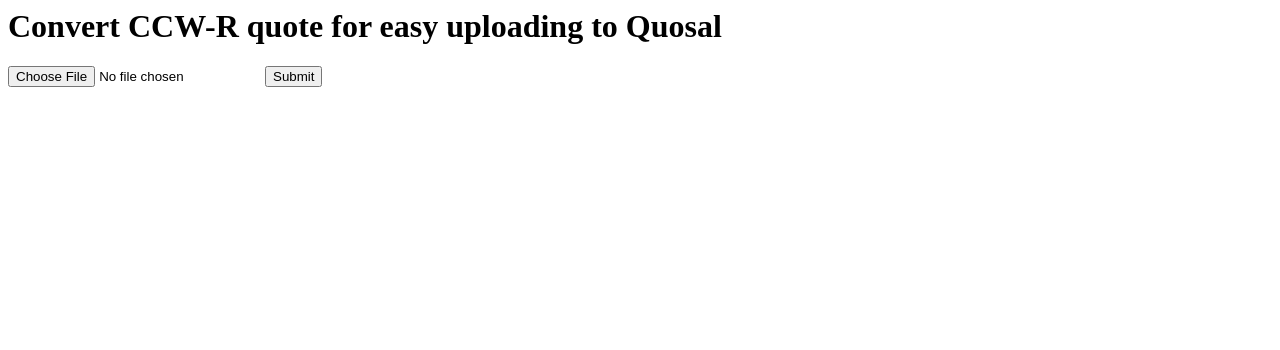
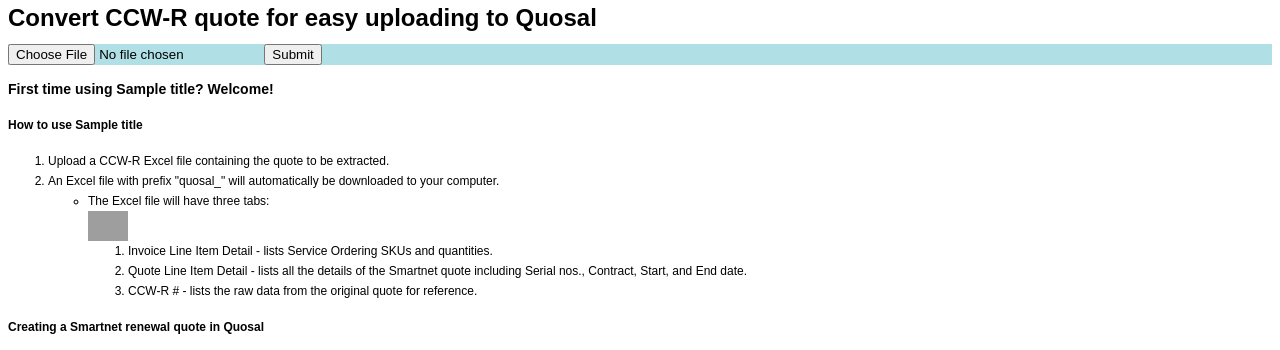
Before and after one commit to 3rdworldjuander/ProServConvert, a Python web app: template app/templates/index.html in a window 1280 px wide. Shown: the top 350 px of the page. Run offline with Jinja, Linux system fonts and the light colour scheme; the template is opened without the code that fills it: most values are stand-ins (such as "Sample title", 1, 10 or a date in 2020); form fields are guessed from the names that the template uses; grey boxes are pictures that could not be loaded.

Commit message:
new index.html

```diff
--- a/app/templates/index.html
+++ b/app/templates/index.html
@@ -1,13 +1,53 @@
 <html>
 <head>
-<title>{{ title }} - Converter</title>
+<title>{{ title }}</title>
 </head>
-<body>
+<body style= "FONT-SIZE:12px; LINE-HEIGHT:20px; font-family:sans-serif">
 <h1>Convert CCW-R quote for easy uploading to Quosal</h1>
-<form method=post enctype=multipart/form-data>
+<form method=post enctype=multipart/form-data  style="background-color:powderblue; paddling-left:520pt;">
     {{ form.hidden_tag() }}
     {{ form.file }}
     <input type="submit">
 </form>
+<!-- <img src="/static/Excel_Invoice.PNG" alt="Invoice"> -->
+<h3 name="welcome">First time using {{title}}? Welcome!</h3>
+<h4 name="howto">How to use {{title}}</h3>
+	<ol>
+		<li> Upload a CCW-R Excel file containing the quote to be extracted. </li>
+		<li> An Excel file with prefix "quosal_" will automatically be downloaded to your computer.
+			<ul>
+				<li> The Excel file will have three tabs:  </li>
+				<img src="../static/excel_tabs.PNG" height="30">
+					<ol>
+						<li>Invoice Line Item Detail - lists Service Ordering SKUs and quantities.	</li>
+						<li>Quote Line Item Detail - lists all the details of the Smartnet quote including Serial nos., Contract, Start, and End date.	</li>
+						<li>CCW-R # - lists the raw data from the original quote for reference.	</li>
+					</ol>
+			</ul>
+		</li>
+	</ol>
+
+<h4 name="createquosal">Creating a Smartnet renewal quote in Quosal</h3>
+	<ol>
+		<li> Click "New Quote" and choose the "SMARTnet Renewals" quote template.
+			<ul>
+				<li> On Prepare Content tab, there will be two Products tabs: </li>
+				<img src="../static/quosal_tabs.PNG" height="100" >
+					<ol>
+						<li>Invoice Line Item Detail - paste the contents of the Excel sheet with the same name here.	</li>
+						<li>Quote Line Item Detail - paste the contents of the Excel sheet with the same name here.	</li>
+					</ol>
+			</ul>
+		<li>To properly display the columns in the quote, choose the appropriate mapping by clicking "Load Mapping" and choosing:	</li>
+			<ul>
+				<li>Smartnet Invoice Line Mapping for the Invoice Line Item Detail tab.	</li>
+				<li>Smartnet Quote Line Mapping for the Quote Line Item Detail tab.	</li>
+			</ul>
+		<li>Publish and Deliver.	</li>
+
+
+
+	</ol>
+
 </body>
 </html>
--- a/app/views.py
+++ b/app/views.py
@@ -191,4 +191,4 @@
 	    create_quosal(filename)
 	    return send_from_directory(app.config['UPLOAD_FOLDER'], 'quosal_' + filename, as_attachment=True)
 	    return redirect(url_for('upload_file', filename=filename))
-    return render_template('index.html', title='CCW-R to Quosal', form=form)
+    return render_template('index.html', title='CCW-R Parser', form=form)
```
